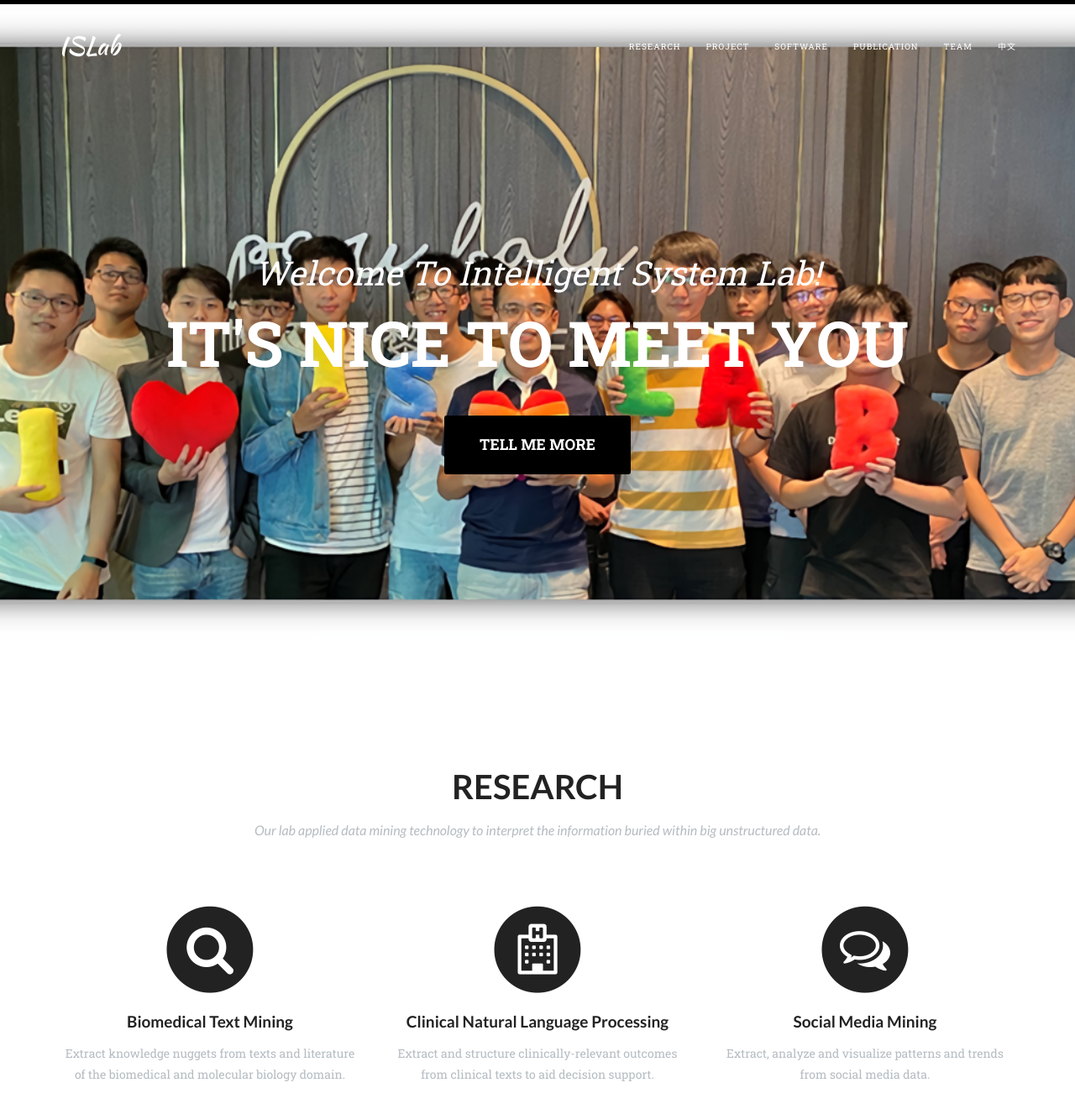
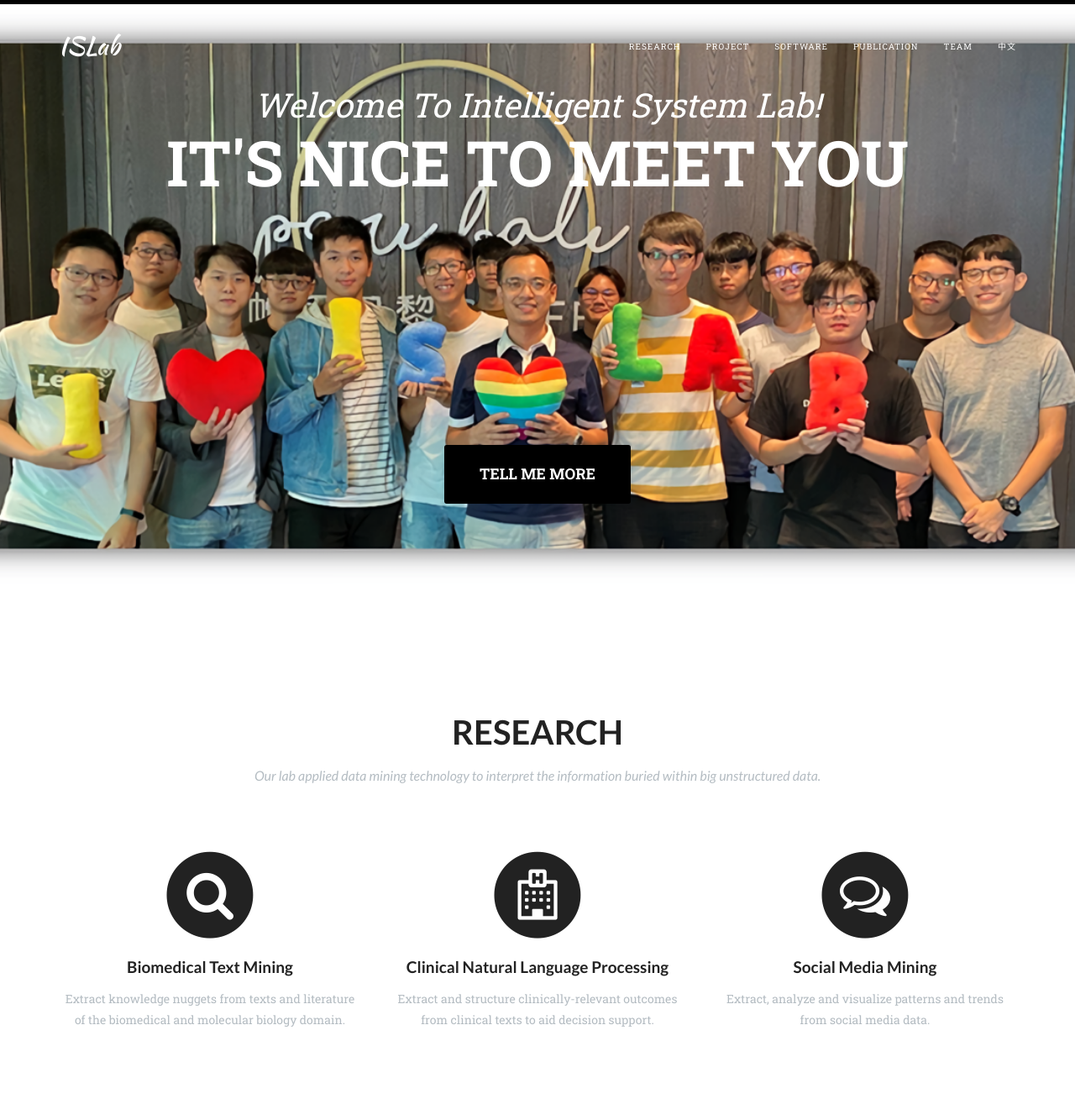
Before and after one commit to nkustislab/nkustislab.github.io, a Jekyll site: the page built from index.html, in a window 1280 px wide and 1400 px high. Shown: the top 1327 px of the window at 84% size. Built offline with Jekyll 4.4.1, drawn with Linux system fonts in a browser that asks for light colours; nearby versions of some CDN libraries; some web fonts are replaced.

Commit message:
首頁標題位置修改

```diff
--- a/_config.yml
+++ b/_config.yml
@@ -44,7 +44,7 @@ owner:
   disqus-shortname: ISLab
   twitter: #username
   facebook: https://www.facebook.com/groups/404559626383286/
-  github: https://github.com/nkustislab/
+  github: https://github.com/BigODataMining/
   stackexchange: #http://stackoverflow.com/users/123456/username
   linkedin: #username
   instagram: #username
--- a/home/css/agency.css
+++ b/home/css/agency.css
@@ -302,12 +302,16 @@ header .intro-text .intro-heading {
 
 @media(min-width:768px) {
     header .intro-text {
-        padding-top: 300px;
-        padding-bottom: 200px;
+        padding-top: 100px;
+        padding-bottom: 100px;
+		/* padding-top: 300px;
+		   padding-bottom: 200px;
+		*/
     }
 
     header .intro-text .intro-lead-in {
-        margin-bottom: 25px;
+        margin-bottom: 10px;
+		/*margin-bottom: 25px;*/
         font-family: {{ site.data.template.font.secondary }};
         font-size: 40px;
         font-style: italic;
@@ -315,7 +319,8 @@ header .intro-text .intro-heading {
     }
 
     header .intro-text .intro-heading {
-        margin-bottom: 50px;
+        margin-bottom: 300px;
+		/*margin-bottom: 50px;*/
         text-transform: uppercase;
         font-family: {{ site.data.template.font.primary }};
         font-size: 75px;
```
